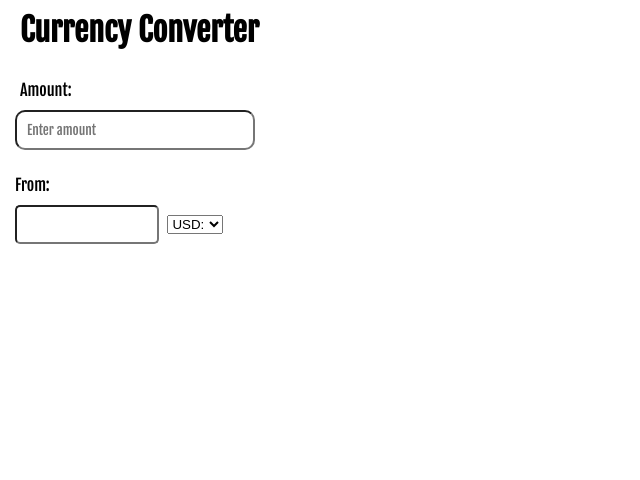
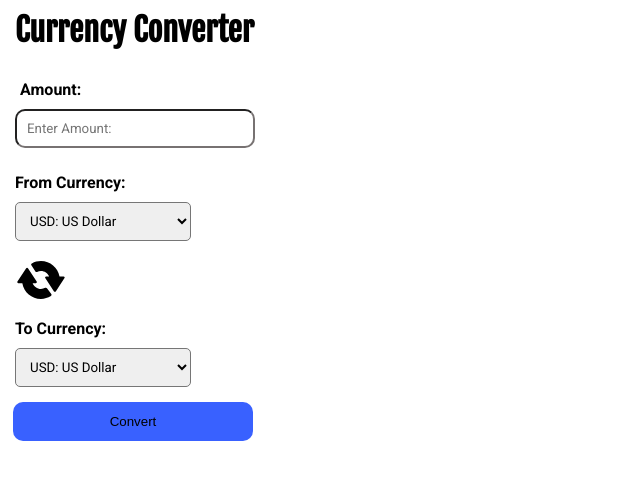
Before and after one commit to JakobCoding/Built-From-Scratch, a plain HTML site: page currency-converter/index.html in a window 1280 px wide. Shown: the whole page, without its empty margins (0-640 px from the left). Drawn offline with Linux system fonts and the light colour scheme.

Commit message:
feat: Add select drop down bar with different currencies

```diff
--- a/currency-converter/index.html
+++ b/currency-converter/index.html
@@ -5,6 +5,8 @@
     <meta name="viewport" content="width=device-width, initial-scale=1.0">
     <style>
     @import url('https://fonts.googleapis.com/css2?family=Fjalla+One&display=swap');
+    @import url('https://fonts.googleapis.com/css2?family=Fjalla+One&family=Roboto:ital,wght@0,100..900;1,100..900&display=swap');
+
 </style>
     <link rel="stylesheet" href="style.css">
     <title>Document</title>
@@ -20,40 +22,64 @@
 <!-- input container -->
 <div id="input-form-container">
     <form id="input-form">
-        <legend id="amount-header">Amount:</legend>
+        <legend id="amount-header"><b>Amount:</b></legend>
         <!-- <label for="text">Amount:</label> -->
-        <input type="text" id="input-amount" placeholder="Enter amount">
+        <input type="text" id="input-amount" placeholder="Enter Amount:" required>
     </form>
 </div>
 
 <!-- From Currency Container 1 -->
 <div id="from-currency-container">
     <form id="from-currency-form">
-        <legend id="from-header">From:</legend>
+        <legend id="from-header"><b>From Currency:</b></legend>
         <!-- <label for="text">Amount:</label> -->
 
-        <input type="text" id="input-currency"/>
-        <select name="Currency" id="currency">
-            <option>USD:</option>
-            <option>AUD:</option>
-            <option>IRD:</option>
-            <option>BTC:</option>
-            <option>GBP:</option>
-            <option>CAD:</option>
-            <option>MXN:</option>
-            <option>EUR:</option>
-            <option>JPY:</option>
+        <select name="currency" class="currency" id="currency">
+            <option class="currency">USD: US Dollar</option>
+            <option class="currency">AUD: Austalian Dollar</option>
+            <option class="currency">IRD: Indonesian Roupe</option>
+            <option class="currency">BTC: BitCoin</option>
+            <option class="currency">GBP: English Pound</option>
+            <option class="currency">CAD: Canadian Dollar</option>
+            <option class="currency">MXN: Mexican Peso</option>
+            <option class="currency">EUR: Euro</option>
+            <option class="currency">JPY: Japanese Yen</option>
         </select>
-
-
     </form>
 </div>
 
+<!-- Convert button logo container -->
+ <div id="convert-logo">
+    <button type="button" id="convert-btn">
+        <img src="/currency-converter/assests/convert.svg" id="svg" alt="button">
+    </button>
+ </div>
 
+<!-- To Currency Form container  -->
 
+<div id="from-currency-container">
+    <form id="from-currency-form">
+        <legend id="from-header"><b>To Currency:</b></legend>
+        <!-- <label for="text">Amount:</label> -->
 
+        <select name="currency" class="currency" id="currency">
+            <option class="currency">USD: US Dollar</option>
+            <option class="currency">AUD: Austalian Dollar</option>
+            <option class="currency">IRD: Indonesian Roupe</option>
+            <option class="currency">BTC: BitCoin</option>
+            <option class="currency">GBP: English Pound</option>
+            <option class="currency">CAD: Canadian Dollar</option>
+            <option class="currency">MXN: Mexican Peso</option>
+            <option class="currency">EUR: Euro</option>
+            <option class="currency">JPY: Japanese Yen</option>
+        </select>
+    </form>
+</div>
 
-
+<!-- Convert Button -->
+ <div>
+    <button type="button" id="big-btn">Convert</button>
+ </div>
 
 
 
--- a/currency-converter/style.css
+++ b/currency-converter/style.css
@@ -12,11 +12,11 @@
 
 
 /* -------Font family reference-------- */
-.fjalla-one-regular {
+/* .fjalla-one-regular {
   font-family: "Fjalla One", sans-serif;
   font-weight: 400;
   font-style: normal;
-}
+} */
 
 /* ------------From Currency container----------------- */
 
@@ -28,13 +28,17 @@
 
 #from-currency-form {
     padding: 10px;
-    font-family: "Fjalla One";
+    font-family: "Roboto";
 
 }
 
-#input-currency {
+.currency {
+    font-family: "Roboto";
+}
+
+#currency {
     border-radius: 5px;
-    width: 9rem;
+    width: 11rem;
     padding: 10px;
     margin: 5px;
 }
@@ -46,12 +50,14 @@
 /* ------------input container------------- */
 #input-form-container {
     display: flex;
+
 }
 
 #input-container {
     display: flex;
     align-items: center;
     position: relative;
+
 }
 
 #h1-containter {
@@ -62,17 +68,17 @@
 h1 {
     padding: 10px;
     font-family: "Fjalla One";
-    margin-left: 10px;
+    margin-left: 5px;
 }
 
 #input-form {
     padding: 10px;
-    font-family: "Fjalla One";
+    font-family: "Roboto";
 }
 
 #amount-header {
     padding: 10px;
-    font-family: "Fjalla One";
+    font-family: "Roboto";
 }
 
 #input-amount {
@@ -80,5 +86,37 @@ h1 {
     margin-left: 5px;
     width: 15rem;
     border-radius: 10px;
-    font-family: "Fjalla One";
+    font-family: "Roboto";
+    border-color: rgb(119, 114, 114);
 }
+
+/* button */
+
+#convert-btn {
+    border-radius: 100px;
+    border: none;
+    cursor: pointer;
+    display: flex;
+    position: relative;
+    margin-left: 17px;
+    background: none;
+}
+
+#svg {
+    width: 3rem;
+
+}
+
+#convert-btn:hover {
+    background-color: cyan;
+}
+
+#big-btn {
+    padding: 12px;
+    margin-left: 13px;
+    width: 15rem;
+    border-radius: 10px;
+    background-color: rgb(57, 97, 255);
+    border: none;
+
+}
```
Also changed, not shown: currency-converter/assests/arrow.png (added), currency-converter/assests/convert.svg (added).
